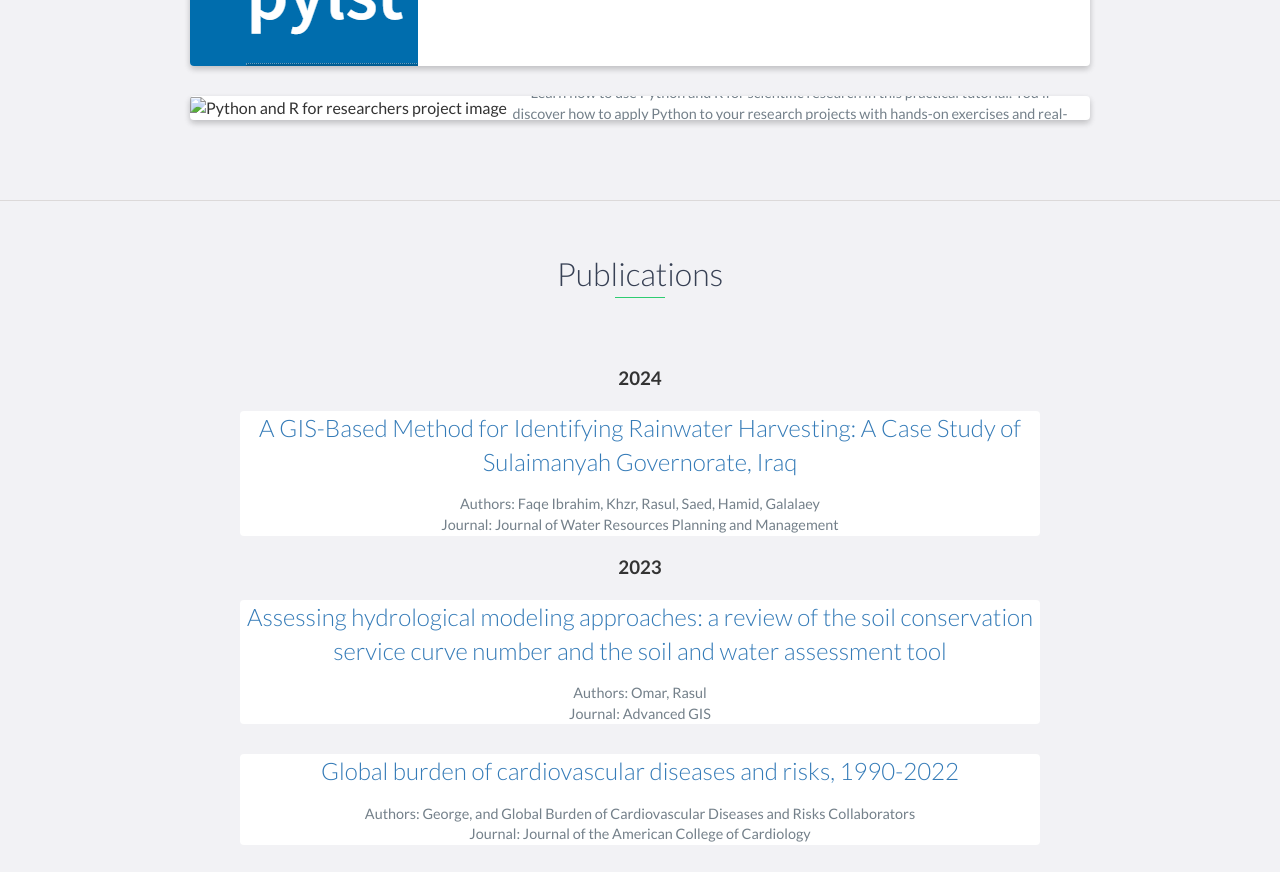
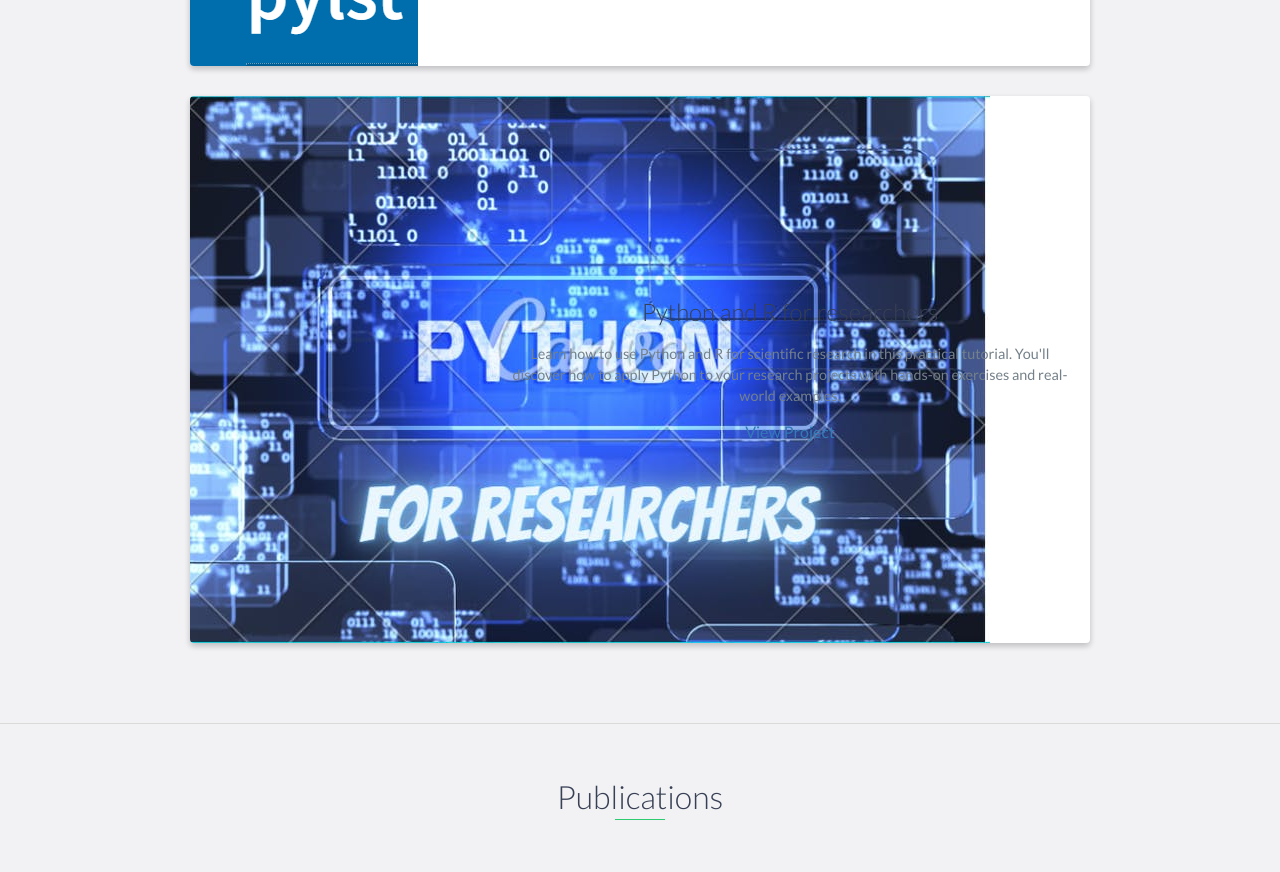
Before and after one commit to Azad77/AR_Portfolio, a plain HTML site: page index.html in a window 1280 px wide. Shown: the part 3379-4251 px from the top of the page. Drawn offline with nearby package versions, Linux system fonts and the light colour scheme.

Commit message:
Update index.html

```diff
--- a/index.html
+++ b/index.html
@@ -240,7 +240,7 @@
                 <div class="project shadow-large">
                     <!-- Details of the 'Python and R for researchers' project -->
                     <div class="project-image">
-                        <img src="images/Py4.png" alt="Python and R for researchers project image" />
+                        <img src="images/Py4.jpg" alt="Python and R for researchers project image" />
                     </div>
                     <!-- End .project-image -->
                     <div class="project-info">
```
